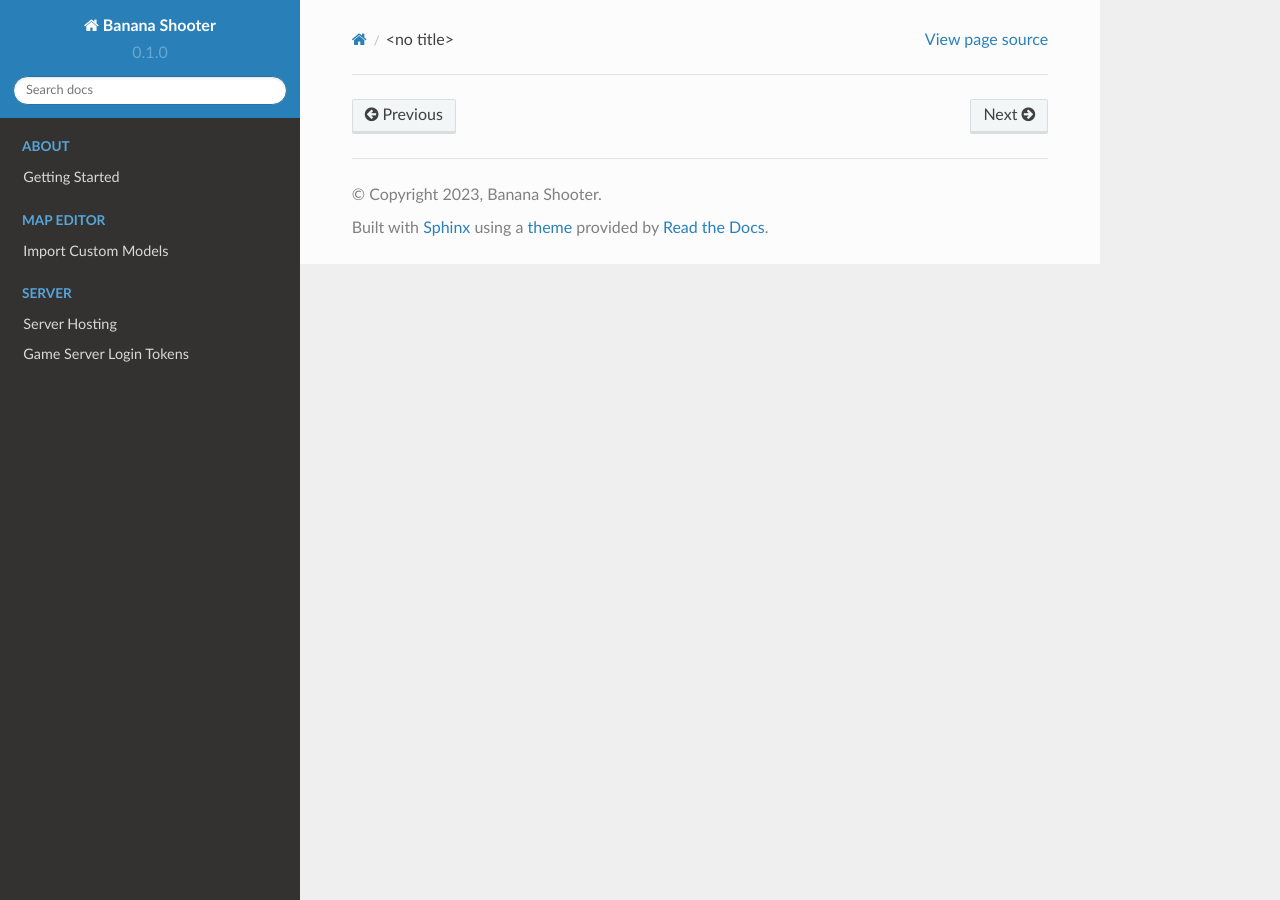
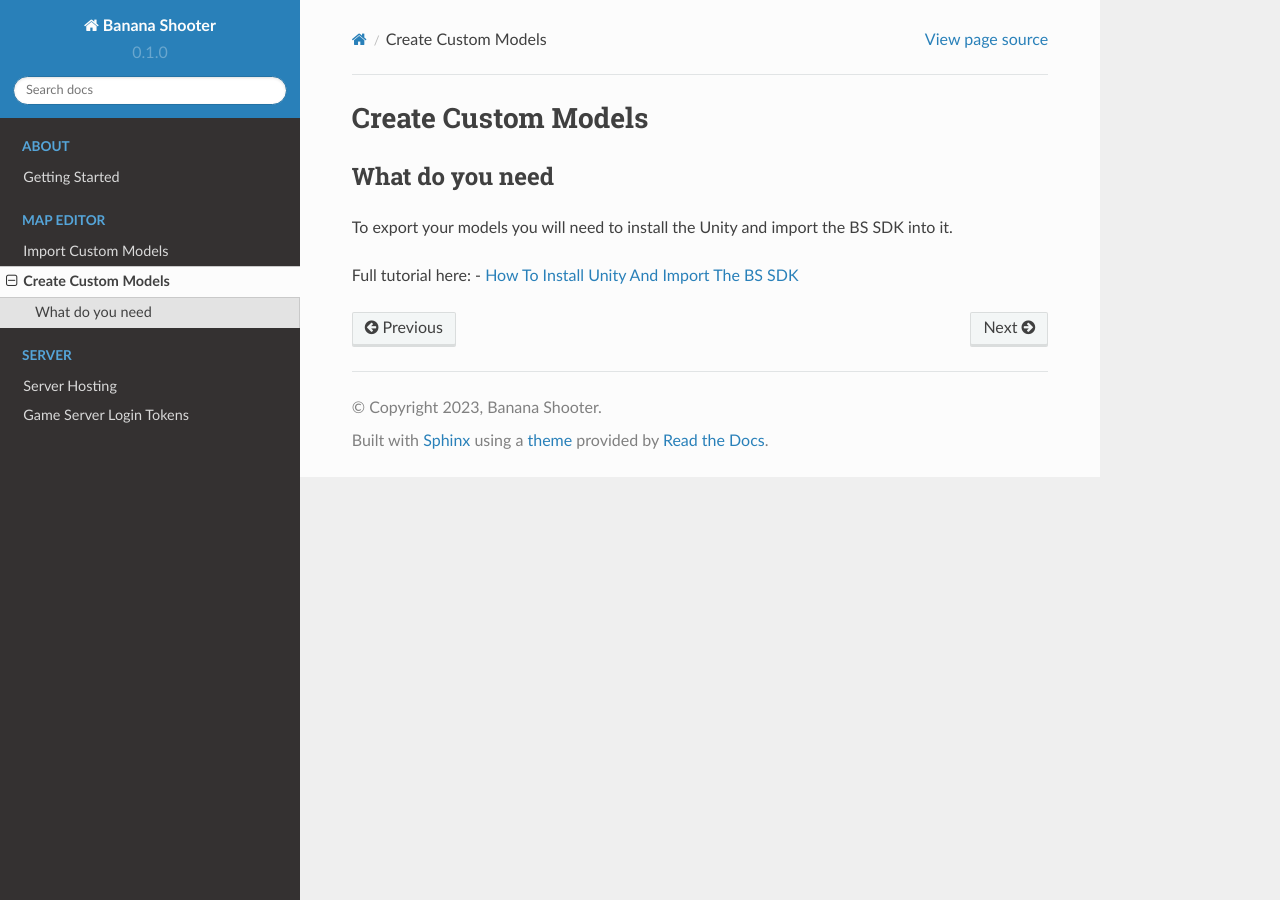
Before and after one commit to CodingDaniel1/bs-docs, a Sphinx documentation site: the page built from docs/source/map-editor/create-custom-models.rst, in a window 1280 px wide. Built offline with Sphinx 7.4.7 and the Read the Docs theme 2.0.0, drawn with Linux system fonts in a browser that asks for light colours.

Commit message:
Update create-custom-models.rst

```diff
--- a/docs/source/map-editor/create-custom-models.rst
+++ b/docs/source/map-editor/create-custom-models.rst
@@ -1 +1,12 @@
 .. _doc_create_custom_models:
+
+Create Custom Models
+=================================
+
+What do you need
+-------------------------------
+
+To export your models you will need to install the Unity and import the BS SDK into it.
+
+Full tutorial here:
+- :ref:`How To Install Unity And Import The BS SDK <doc_getting_started>`
```
